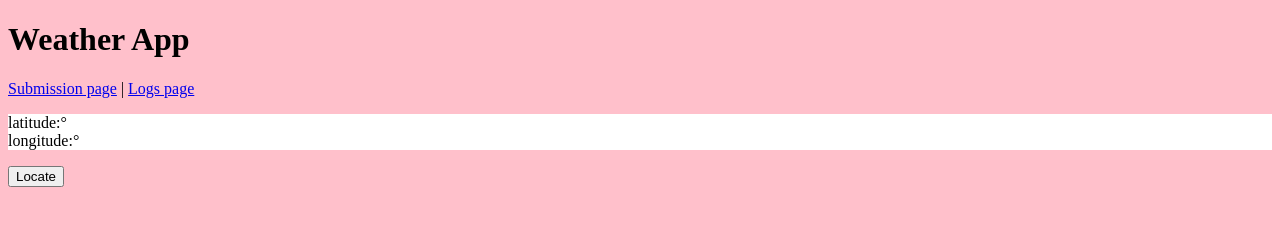
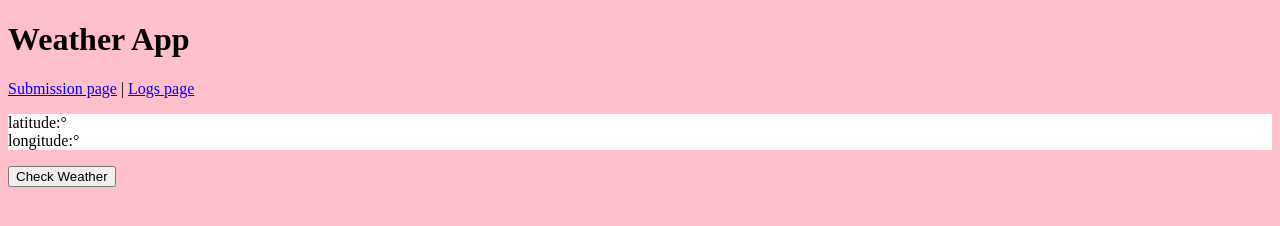
Before and after one commit to ankitshaji/location-weather, a website: page public/index.html in a window 1280 px wide. Drawn offline with Linux system fonts and the light colour scheme.

Commit message:
update button text

```diff
--- a/public/index.html
+++ b/public/index.html
@@ -15,7 +15,7 @@
       latitude:<span id="lat"></span>&deg;<br />
       longitude:<span id="lon"></span>&deg;
     </p>
-    <button id="b1">Locate</button><br />
+    <button id="b1">Check Weather</button><br />
     <script src="main.js"></script>
   </body>
 </html>
```
